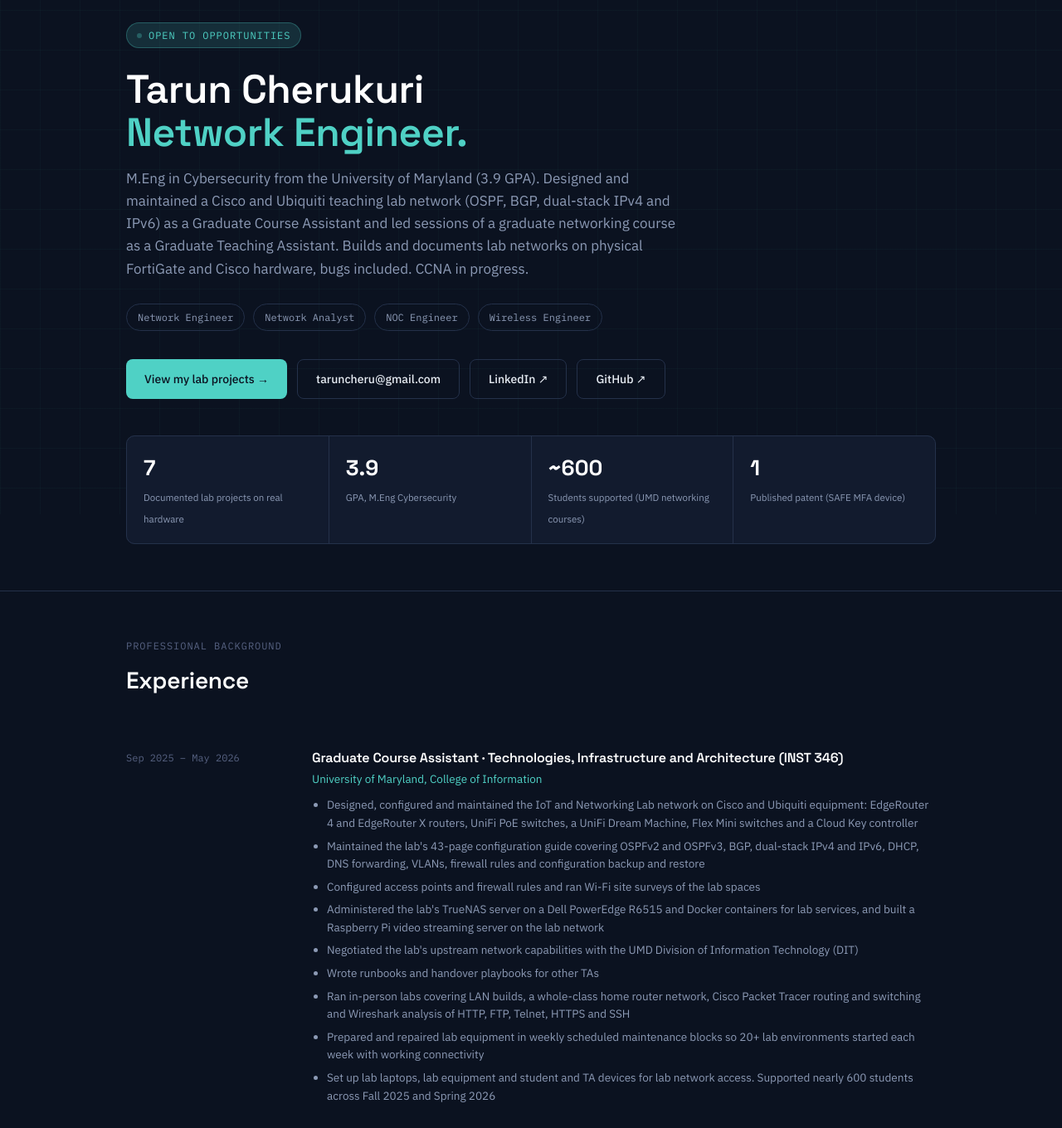
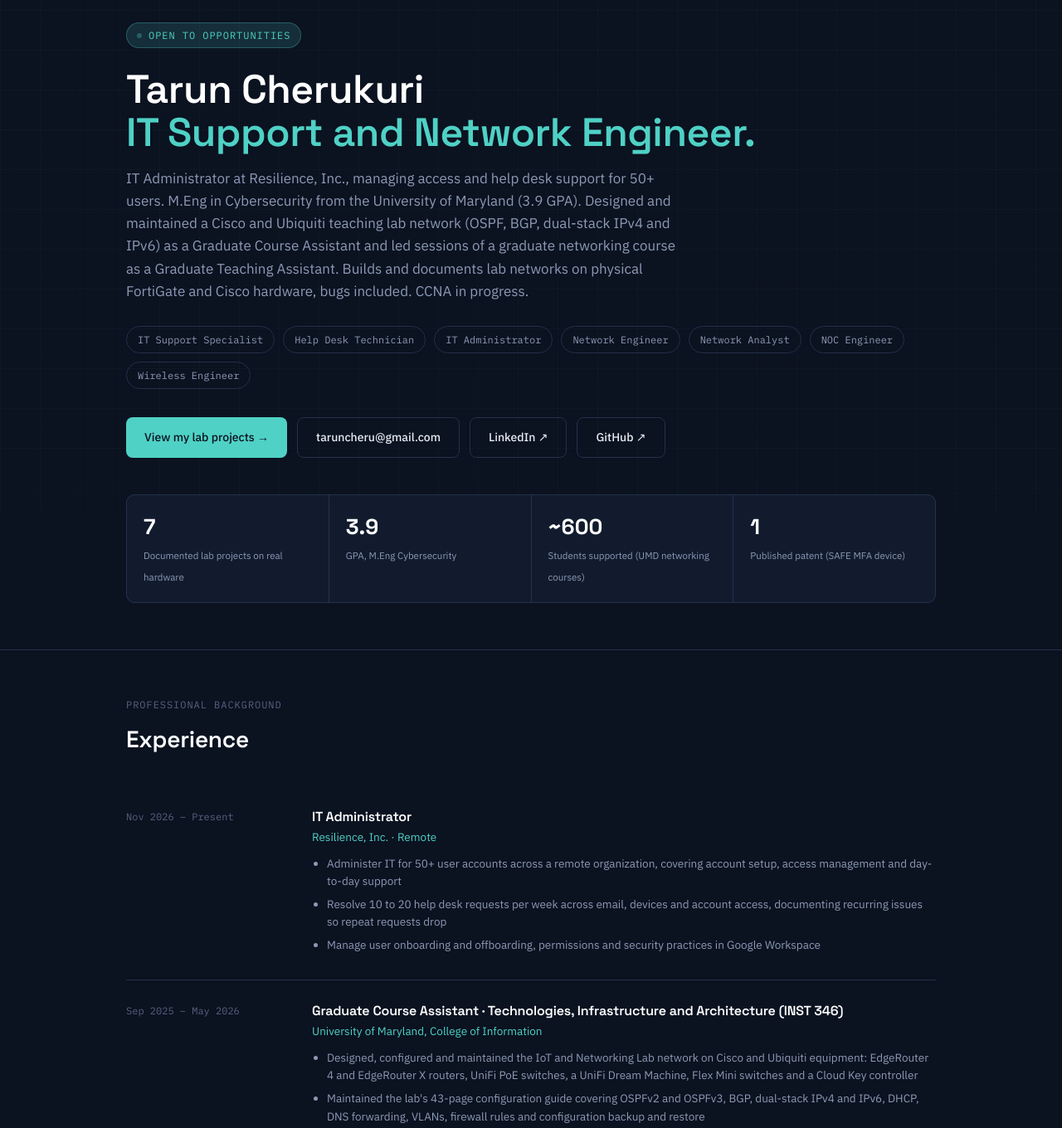
Before and after one commit to taruncherukurigit/portfolio-page, a plain HTML site: page index.html in a window 1280 px wide. Shown: the part 180-1540 px from the top of the page at 83% size. Drawn offline with Linux system fonts and the light colour scheme.

Commit message:
Update index.html

```diff
--- a/index.html
+++ b/index.html
@@ -3,7 +3,7 @@
 <head>
 <meta charset="UTF-8">
 <meta name="viewport" content="width=device-width, initial-scale=1.0">
-<title>Tarun Cherukuri — Network Engineer</title>
+<title>Tarun Cherukuri — IT Support and Network Engineer</title>
 <meta name="description" content="Tarun Cherukuri — Network Engineer, M.Eng Cybersecurity (University of Maryland). Lab projects on real FortiGate and Cisco hardware: segmentation, automation, HSRP, 802.1X, Suricata IDS and wireless surveys. CCNA in progress.">
 <link rel="preconnect" href="https://fonts.googleapis.com">
 <link rel="preconnect" href="https://fonts.gstatic.com" crossorigin>
@@ -146,9 +146,12 @@
 <header class="hero">
   <div class="wrap">
     <span class="eyebrow"><span class="dot"></span> Open to opportunities</span>
-    <h1 class="title">Tarun Cherukuri<br><span class="role">Network Engineer.</span></h1>
-    <p class="hero-sub">M.Eng in Cybersecurity from the University of Maryland (3.9 GPA). Designed and maintained a Cisco and Ubiquiti teaching lab network (OSPF, BGP, dual-stack IPv4 and IPv6) as a Graduate Course Assistant and led sessions of a graduate networking course as a Graduate Teaching Assistant. Builds and documents lab networks on physical FortiGate and Cisco hardware, bugs included. CCNA in progress.</p>
+    <h1 class="title">Tarun Cherukuri<br><span class="role">IT Support and Network Engineer.</span></h1>
+    <p class="hero-sub">IT Administrator at Resilience, Inc., managing access and help desk support for 50+ users. M.Eng in Cybersecurity from the University of Maryland (3.9 GPA). Designed and maintained a Cisco and Ubiquiti teaching lab network (OSPF, BGP, dual-stack IPv4 and IPv6) as a Graduate Course Assistant and led sessions of a graduate networking course as a Graduate Teaching Assistant. Builds and documents lab networks on physical FortiGate and Cisco hardware, bugs included. CCNA in progress.</p>
     <div class="role-tags">
+      <span class="role-tag">IT Support Specialist</span>
+      <span class="role-tag">Help Desk Technician</span>
+      <span class="role-tag">IT Administrator</span>
       <span class="role-tag">Network Engineer</span>
       <span class="role-tag">Network Analyst</span>
       <span class="role-tag">NOC Engineer</span>
@@ -173,6 +176,18 @@
     <div class="section-head">
       <span class="eyebrow-plain">Professional background</span>
       <h2>Experience</h2>
+    </div>
+    <div class="exp-item">
+      <div class="exp-when">Nov 2026 &ndash; Present</div>
+      <div class="exp-body">
+        <h4>IT Administrator</h4>
+        <span class="org">Resilience, Inc. &middot; Remote</span>
+        <ul>
+          <li>Administer IT for 50+ user accounts across a remote organization, covering account setup, access management and day-to-day support</li>
+          <li>Resolve 10 to 20 help desk requests per week across email, devices and account access, documenting recurring issues so repeat requests drop</li>
+          <li>Manage user onboarding and offboarding, permissions and security practices in Google Workspace</li>
+        </ul>
+      </div>
     </div>
     <div class="exp-item">
       <div class="exp-when">Sep 2025 &ndash; May 2026</div>
@@ -625,7 +640,7 @@
 </section>
 <footer>
   <div class="wrap">
-    Tarun Cherukuri &middot; Network Engineering Portfolio &middot; <a href="https://github.com/taruncherukurigit">github.com/taruncherukurigit</a>
+    Tarun Cherukuri &middot; IT Support and Network Engineering Portfolio &middot; <a href="https://github.com/taruncherukurigit">github.com/taruncherukurigit</a>
   </div>
 </footer>
 </body>
```
